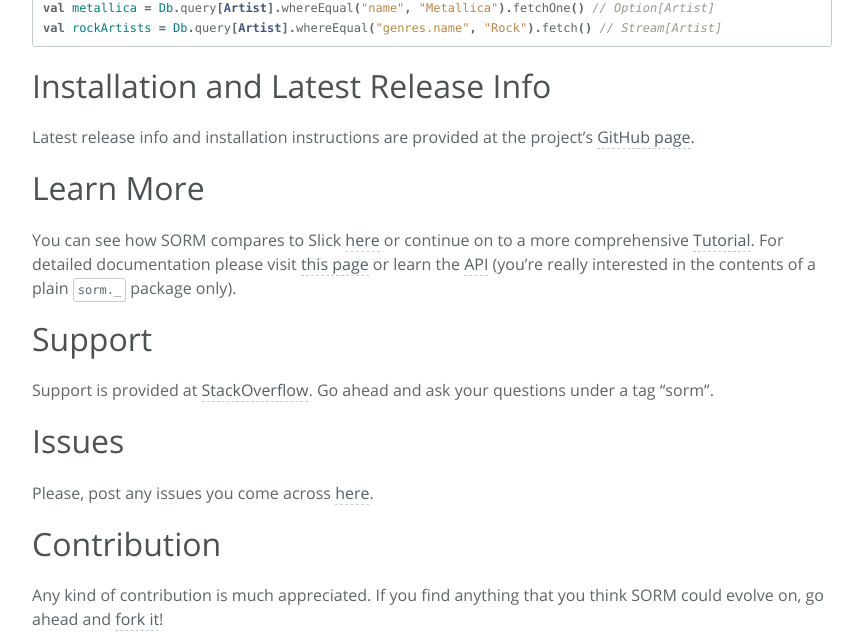
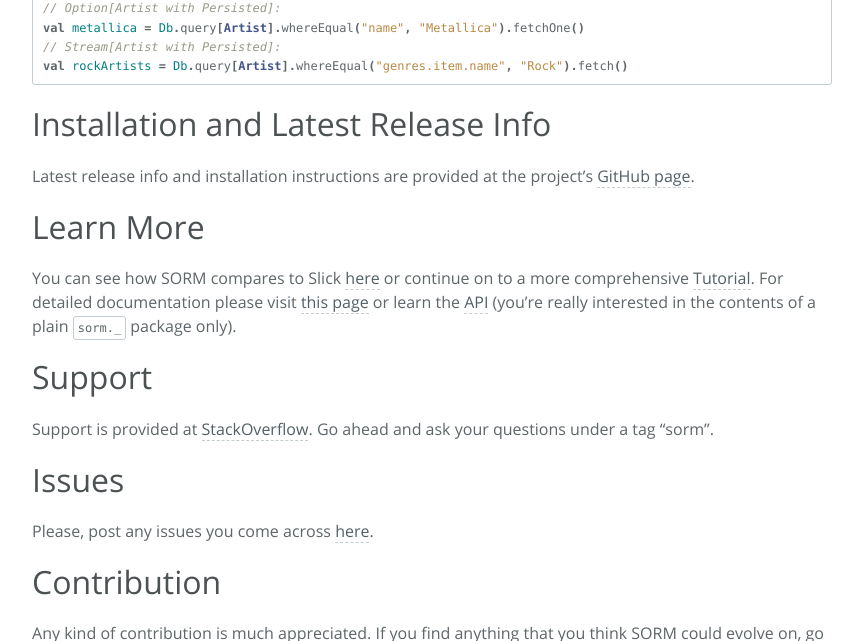
Before and after one commit to sorm/sorm.github.com, a Jekyll site: the page built from index.md, in a window 1280 px wide and 900 px high, scrolled down 665 px, cut to the strip 259-900 px from the top of the window. Shown: the whole strip, without its empty margins (208-1071 px from the left). Built offline with Jekyll 4.4.1, drawn with Linux system fonts in a browser that asks for light colours.

Commit message:
Quick Intro "genres.item.name" bugfix

```diff
--- a/index.md
+++ b/index.md
@@ -43,8 +43,10 @@ Db.save( Artist("Metallica", Set() + metal + rock) )
 Db.save( Artist("Dire Straits", Set() + rock) )
 
 // Retrieve values from the db:
-val metallica = Db.query[Artist].whereEqual("name", "Metallica").fetchOne() // Option[Artist]
-val rockArtists = Db.query[Artist].whereEqual("genres.name", "Rock").fetch() // Stream[Artist]
+// Option[Artist with Persisted]:
+val metallica = Db.query[Artist].whereEqual("name", "Metallica").fetchOne()
+// Stream[Artist with Persisted]:
+val rockArtists = Db.query[Artist].whereEqual("genres.item.name", "Rock").fetch()
 {% endhighlight %}
 
 ##Installation and Latest Release Info
```
